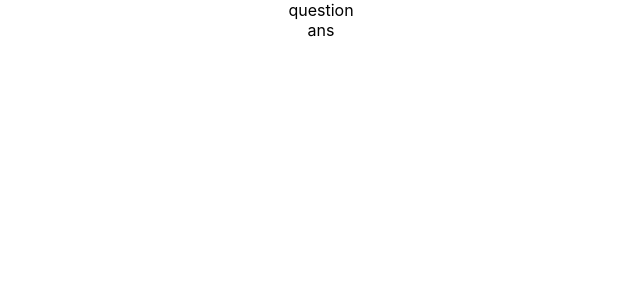
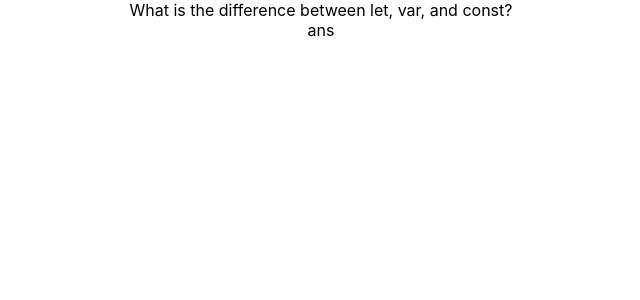
Before and after one commit to aurobindoGupta/roc8-minitool, a React (Create React App) app: page / in a window 1280 px wide. Shown: the top 300 px of the page, without its empty margins (319-959 px from the left). Built offline with nearby package versions, Linux system fonts and the light colour scheme.

Commit message:
added questions array

```diff
--- a/src/components/Quizz.js
+++ b/src/components/Quizz.js
@@ -1,7 +1,12 @@
 const Quizz = () => {
+    const questions = [
+      { que: "What is the difference between let, var, and const?" },
+      { que: "What is debouncing and why is it used?" },
+      { que: "Explain closures in JavaScript." },
+    ];
   return (
     <>
-      <div>question</div>
+      <div>{Object.values(questions[0])}</div>
       <div>ans</div>
     </>
   );
```
